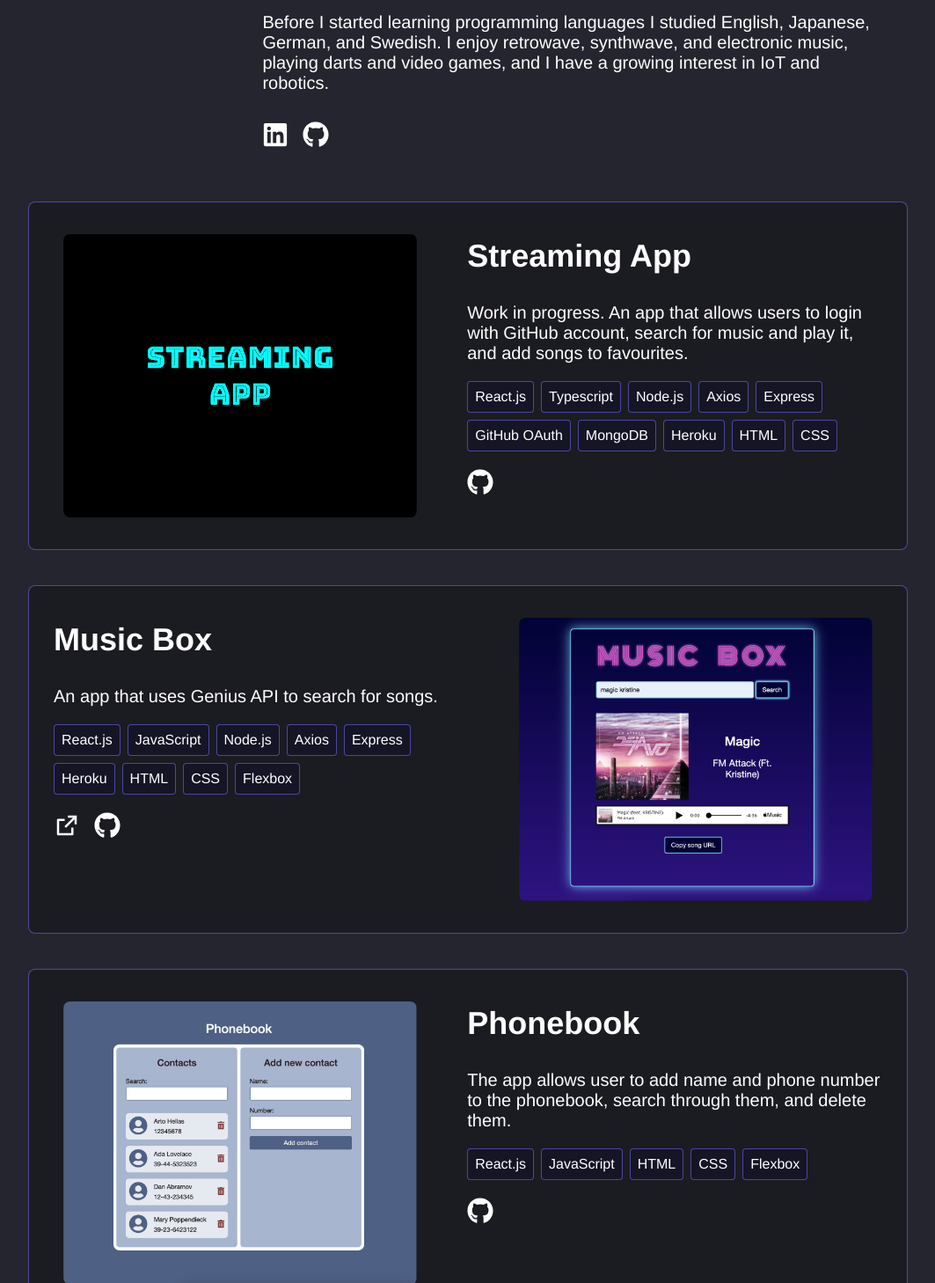
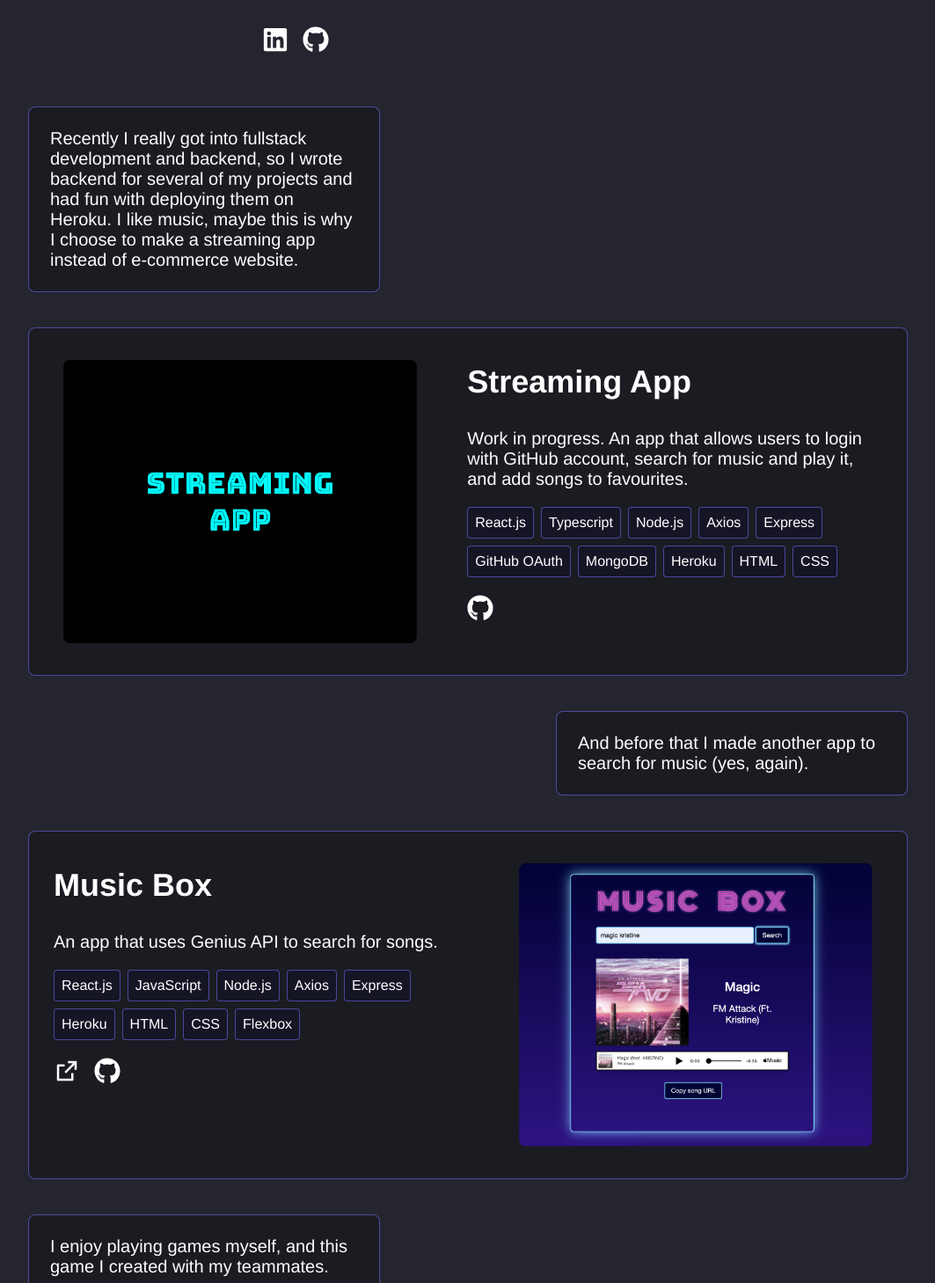
Before and after one commit to avreally/portfolio-website, a React (Create React App) app: page / in a window 1280 px wide. Shown: the part 332-1790 px from the top of the page at 88% size, without its empty margins (108-1171 px from the left). Built offline with nearby package versions, Linux system fonts and the light colour scheme.

Commit message:
Added annotation component with conditional styling, added notes to projects in json

```diff
--- a/public/data/allProjects.json
+++ b/public/data/allProjects.json
@@ -1,31 +1,36 @@
 [
   {
     "id": "00",
+    "name": "Phonebook",
+    "about": "The app allows user to add name and phone number to the phonebook, search through them, and delete them.",
+    "imgUrl": "../images/phonebook.png",
+    "websiteUrl": "",
+    "githubUrl": "https://github.com/avreally/phonebook",
+    "stack": ["React.js", "JavaScript", "HTML", "CSS", "Flexbox"],
+    "notes": "But I also enjoy creating  UI of different styles and colors."
+  },
+
+  {
+    "id": "01",
     "name": "To Do List",
     "about": "The app allows user to add and delete tasks and lists, mark tasks as important and completed. All data is stored in Local Storage.",
     "imgUrl": "../images/to-do-list.png",
     "websiteUrl": "https://a-to-do-list-project.netlify.app/",
     "githubUrl": "https://github.com/avreally/hyperisland-project-1-todo",
-    "stack": ["JavaScript", "HTML", "CSS", "Grid", "Flexbox"]
+    "stack": ["JavaScript", "HTML", "CSS", "Grid", "Flexbox"],
+    "notes": "You can notice that I love neon colors and dark themes."
   },
   {
-    "id": "01",
+    "id": "02",
     "name": "Monster Project",
     "about": "A group project. A tamagotchi-like browser game where a user can feed a pet.",
     "imgUrl": "../images/monster-project.png",
-    "websiteUrl": "",
+    "websiteUrl": "https://avreally.github.io/monster-project/",
     "githubUrl": "https://github.com/avreally/monster-project",
-    "stack": ["JavaScript", "HTML", "SCSS", "Grid", "Flexbox"]
+    "stack": ["JavaScript", "HTML", "SCSS", "Grid", "Flexbox"],
+    "notes": "I enjoy playing games myself, and this game I created with my teammates."
   },
-  {
-    "id": "02",
-    "name": "Phonebook",
-    "about": "The app allows user to add name and phone number to the phonebook, search through them, and delete them.",
-    "imgUrl": "../images/phonebook.png",
-    "websiteUrl": "",
-    "githubUrl": "https://github.com/avreally/phonebook",
-    "stack": ["React.js", "JavaScript", "HTML", "CSS", "Flexbox"]
-  },
+
   {
     "id": "03",
     "name": "Music Box",
@@ -43,7 +48,8 @@
       "HTML",
       "CSS",
       "Flexbox"
-    ]
+    ],
+    "notes": "And before that I made another app to search for music (yes, again)."
   },
   {
     "id": "04",
@@ -63,6 +69,7 @@
       "Heroku",
       "HTML",
       "CSS"
-    ]
+    ],
+    "notes": "Recently I really got into fullstack development and backend, so I wrote backend for several of my projects and had fun with deploying them on Heroku. I like music, maybe this is why I choose to make a streaming app instead of e-commerce website."
   }
 ]
--- a/src/components/aboutMe/index.tsx
+++ b/src/components/aboutMe/index.tsx
@@ -28,12 +28,12 @@ const AboutMe = () => {
             enjoy working both in a team and individually, and I value trust and
             open-mindedness.
           </p>
-          <p className="aboutMeText">
-            Before I started learning programming languages I studied English,
-            Japanese, German, and Swedish. I enjoy retrowave, synthwave, and
-            electronic music, playing darts and video games, and I have a
-            growing interest in IoT and robotics.
-          </p>
+          {/*<p className="aboutMeText">*/}
+          {/*  Before I started learning programming languages I studied English,*/}
+          {/*  Japanese, German, and Swedish. I enjoy retrowave, synthwave, and*/}
+          {/*  electronic music, playing darts and video games, and I have a*/}
+          {/*  growing interest in IoT and robotics.*/}
+          {/*</p>*/}
         </div>
         <p className="aboutMeUrlsWrapper">
           <a
--- a/src/components/allProjects/index.tsx
+++ b/src/components/allProjects/index.tsx
@@ -1,6 +1,7 @@
 import "./styles.css";
 import { ProjectType } from "../../../types";
 import Project from "../project";
+import Annotation from "../annotation";
 
 type AllProjectsProps = {
   allProjectsData: ProjectType[];
@@ -9,15 +10,19 @@ type AllProjectsProps = {
 const allProjects = ({ allProjectsData }: AllProjectsProps) => {
   return (
     <div className="allProjects">
-      {[...allProjectsData]
-        .reverse()
-        .map((project) =>
-          allProjectsData.indexOf(project) % 2 === 0 ? (
+      {[...allProjectsData].reverse().map((project) =>
+        allProjectsData.indexOf(project) % 2 === 0 ? (
+          <>
+            <Annotation project={project} alignSelf="start" />
             <Project key={project.id} project={project} imageAlign="start" />
-          ) : (
+          </>
+        ) : (
+          <>
+            <Annotation project={project} alignSelf="end" />
             <Project key={project.id} project={project} imageAlign="end" />
-          )
-        )}
+          </>
+        )
+      )}
     </div>
   );
 };
--- /dev/null
+++ b/src/components/annotation/index.tsx
@@ -0,0 +1,21 @@
+import "./styles.css";
+import { ProjectType } from "../../../types";
+
+type AnnotationProps = {
+  project: ProjectType;
+  alignSelf: "start" | "end";
+};
+
+const Annotation = ({ project, alignSelf }: AnnotationProps) => {
+  return (
+    <div
+      className={`annotation ${
+        alignSelf === "end" ? "annotationAlignEnd" : ""
+      }`}
+    >
+      {project.notes}
+    </div>
+  );
+};
+
+export default Annotation;
--- /dev/null
+++ b/src/components/annotation/styles.css
@@ -0,0 +1,17 @@
+.annotation {
+  margin: 0;
+  background: #1b1b22;
+  display: flex;
+  align-items: flex-start;
+  justify-content: center;
+  max-width: 400px;
+  padding: 24px;
+  border: 1px solid rgba(119, 114, 255, 0.55);
+  border-radius: 8px;
+  /*gap: clamp(24px, 3vw, 48px);*/
+  align-self: flex-start;
+}
+
+.annotationAlignEnd {
+  align-self: flex-end;
+}
--- a/types.ts
+++ b/types.ts
@@ -7,6 +7,7 @@ type ProjectType = {
   websiteUrl: string;
   githubUrl: string;
   stack: StackElement[];
+  notes: string;
 };
 
 type StackElement = string;
```
